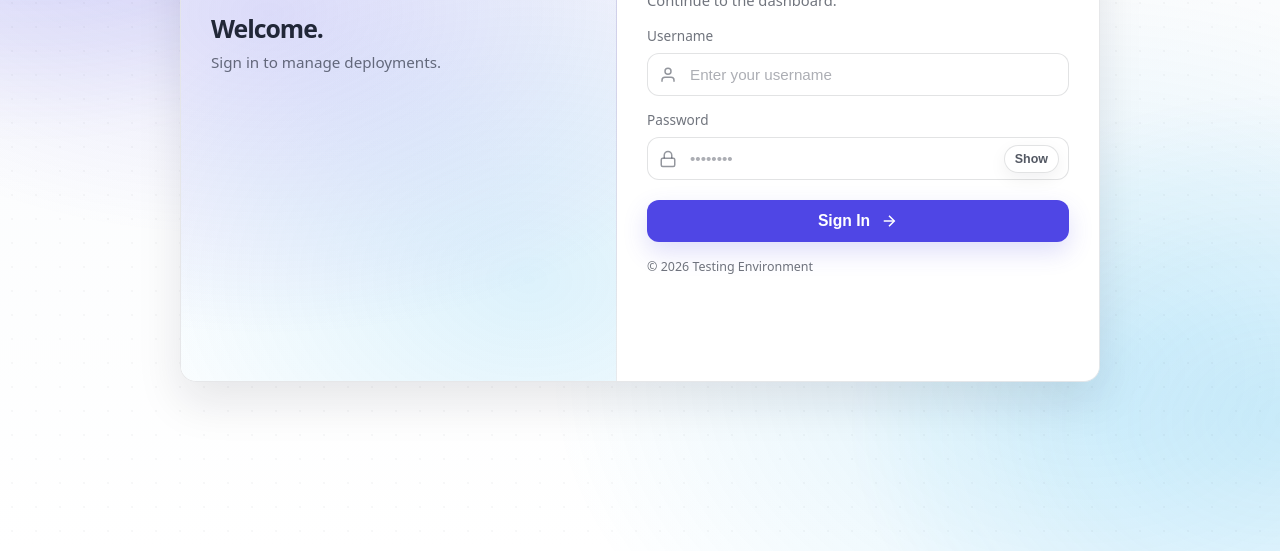
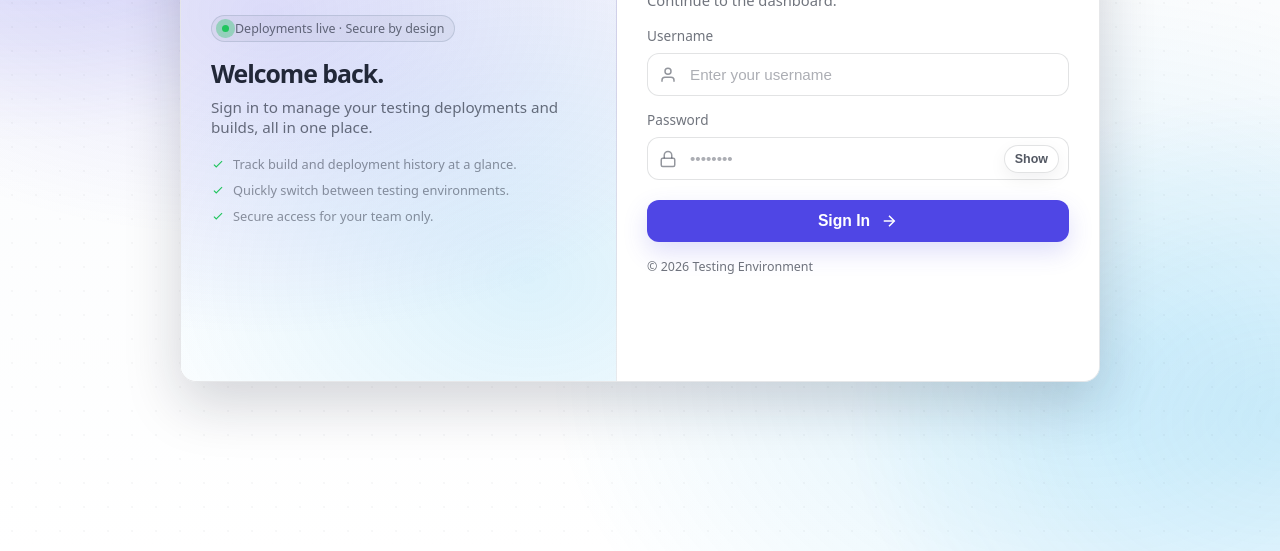
Before and after one commit to asrar5/testingenv, a website: page public/login.html in a window 1280 px wide. Shown: the part 249-800 px from the top of the page. Drawn offline with Linux system fonts and the light colour scheme.

Commit message:
login page

```diff
--- a/public/login.html
+++ b/public/login.html
@@ -90,10 +90,13 @@
             border: 1px solid var(--border);
             border-radius: var(--radius);
             padding: 0;
-            background: rgba(255, 255, 255, 0.92);
-            box-shadow: 0 20px 45px rgba(17, 24, 39, 0.10);
+            background: rgba(255, 255, 255, 0.94);
+            box-shadow: 0 22px 55px rgba(15, 23, 42, 0.18);
             position: relative;
             overflow: hidden;
+            transform: translateY(18px) scale(0.985);
+            opacity: 0;
+            animation: cardIn 520ms cubic-bezier(0.19, 1, 0.22, 1) 60ms forwards;
         }
 
         @supports (backdrop-filter: blur(10px)) {
@@ -122,6 +125,26 @@
             border-right: 1px solid rgba(17, 24, 39, 0.08);
         }
 
+        .aside-chip {
+            display: inline-flex;
+            align-items: center;
+            gap: 6px;
+            padding: 4px 10px;
+            border-radius: 999px;
+            background: rgba(15, 23, 42, 0.04);
+            border: 1px solid rgba(148, 163, 184, 0.4);
+            font-size: 0.78rem;
+            color: var(--muted);
+        }
+
+        .aside-chip-dot {
+            width: 7px;
+            height: 7px;
+            border-radius: 999px;
+            background: #22c55e;
+            box-shadow: 0 0 0 6px rgba(34, 197, 94, 0.35);
+        }
+
         .aside-title {
             margin-top: 18px;
             font-size: 1.55rem;
@@ -133,6 +156,28 @@
             margin-top: 10px;
             color: var(--muted);
             font-size: 0.95rem;
+        }
+
+        .aside-highlights {
+            list-style: none;
+            margin-top: 18px;
+            display: grid;
+            gap: 8px;
+            font-size: 0.8rem;
+            color: var(--muted-2);
+        }
+
+        .aside-highlights li {
+            display: flex;
+            align-items: center;
+            gap: 8px;
+        }
+
+        .aside-highlights svg {
+            width: 14px;
+            height: 14px;
+            color: rgba(34, 197, 94, 1);
+            flex: 0 0 auto;
         }
 
         .card-form {
@@ -345,6 +390,17 @@
             }
         }
 
+        @keyframes cardIn {
+            0% {
+                opacity: 0;
+                transform: translateY(26px) scale(0.975);
+            }
+            100% {
+                opacity: 1;
+                transform: translateY(0) scale(1);
+            }
+        }
+
         .fineprint {
             margin-top: 16px;
             text-align: center;
@@ -400,8 +456,34 @@
                         </div>
                     </div>
 
-                    <h1 class="aside-title">Welcome.</h1>
-                    <p class="aside-subtitle">Sign in to manage deployments.</p>
+                    <div class="aside-chip" aria-hidden="true">
+                        <span class="aside-chip-dot"></span>
+                        <span>Deployments live · Secure by design</span>
+                    </div>
+
+                    <h1 class="aside-title">Welcome back.</h1>
+                    <p class="aside-subtitle">Sign in to manage your testing deployments and builds, all in one place.</p>
+
+                    <ul class="aside-highlights" aria-hidden="true">
+                        <li>
+                            <svg viewBox="0 0 24 24" fill="none" stroke="currentColor" stroke-width="2">
+                                <path d="M5 13l4 4L19 7"></path>
+                            </svg>
+                            <span>Track build and deployment history at a glance.</span>
+                        </li>
+                        <li>
+                            <svg viewBox="0 0 24 24" fill="none" stroke="currentColor" stroke-width="2">
+                                <path d="M5 13l4 4L19 7"></path>
+                            </svg>
+                            <span>Quickly switch between testing environments.</span>
+                        </li>
+                        <li>
+                            <svg viewBox="0 0 24 24" fill="none" stroke="currentColor" stroke-width="2">
+                                <path d="M5 13l4 4L19 7"></path>
+                            </svg>
+                            <span>Secure access for your team only.</span>
+                        </li>
+                    </ul>
                 </aside>
 
                 <div class="card-form">
```
